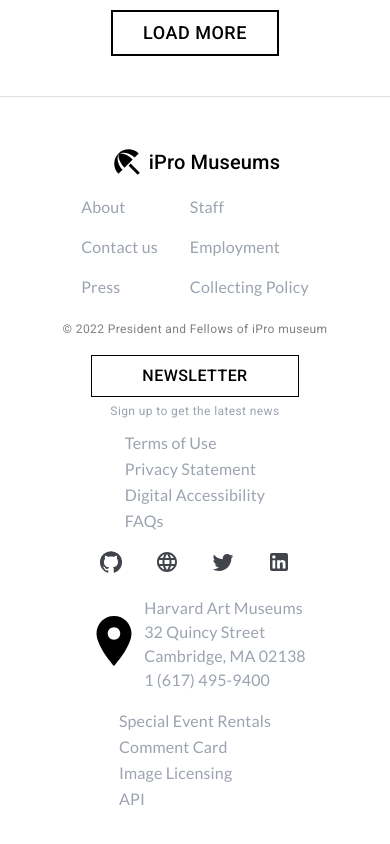
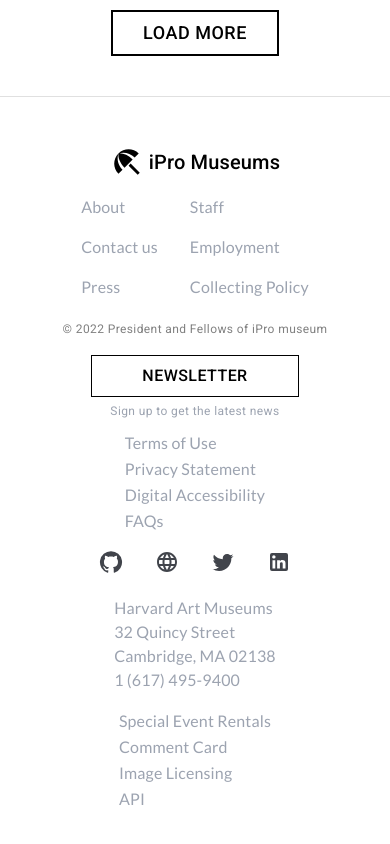
Before and after one commit to Azizkhuja/Exhibition, a React (Create React App) app: page / in a window 390 px wide. Shown: the part 10994-11838 px from the top of the page. Built offline with nearby package versions, Linux system fonts and the light colour scheme.

Commit message:
APP-04 On mobile view remove icon

```diff
--- a/src/components/Home/Footer/Footer.tsx
+++ b/src/components/Home/Footer/Footer.tsx
@@ -135,7 +135,9 @@ const Footer = () => {
         >
           <Grid item sx={{ display: "flex", alignItems: "center" }}>
             <Grid>
-              <LocationOnIcon style={{ fontSize: 60, color: "#000" }} />
+              {belowXsSize ? null : (
+                <LocationOnIcon style={{ fontSize: 60, color: "#000" }} />
+              )}
             </Grid>
             <Grid>
               <List>
```
